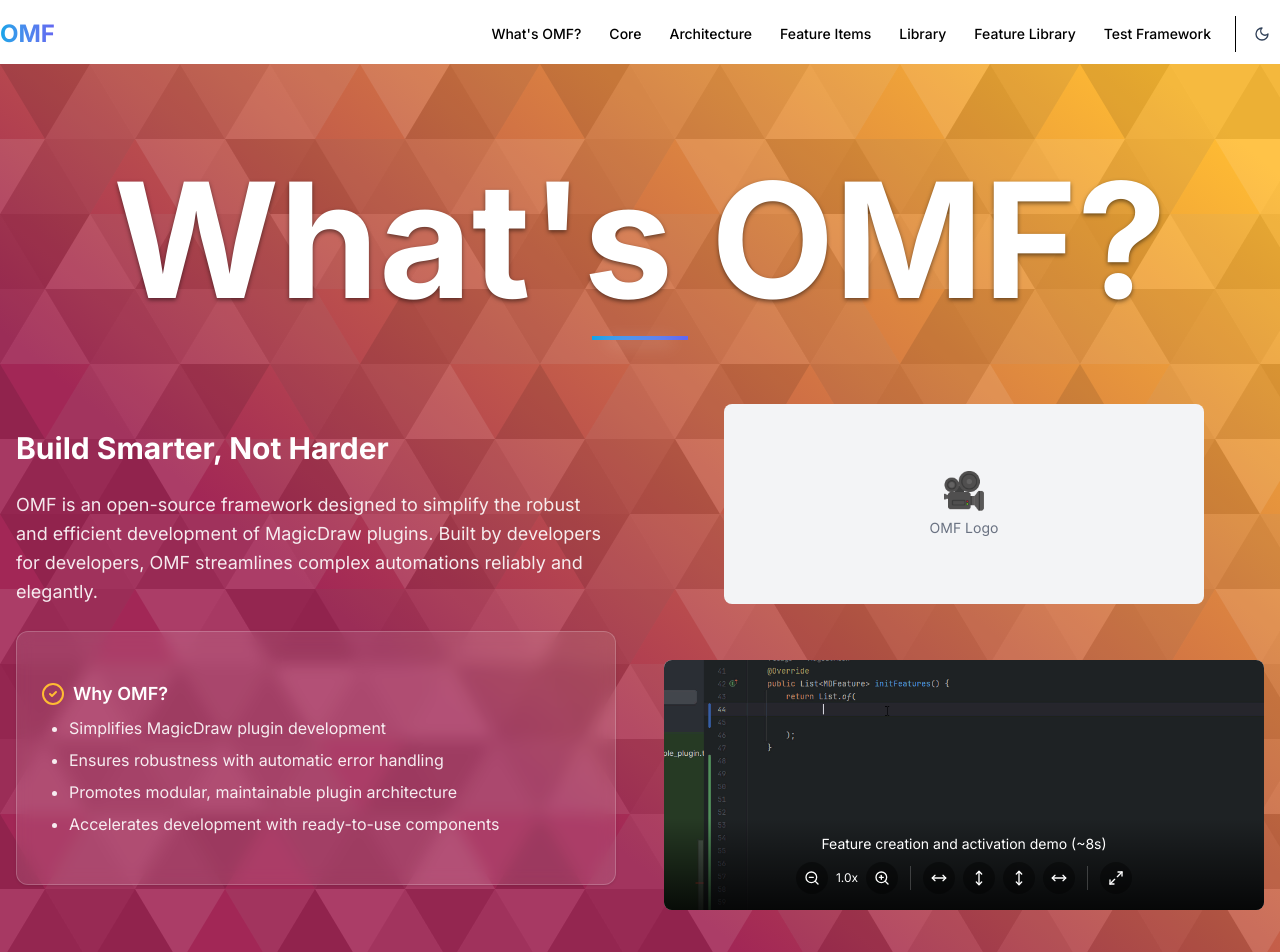
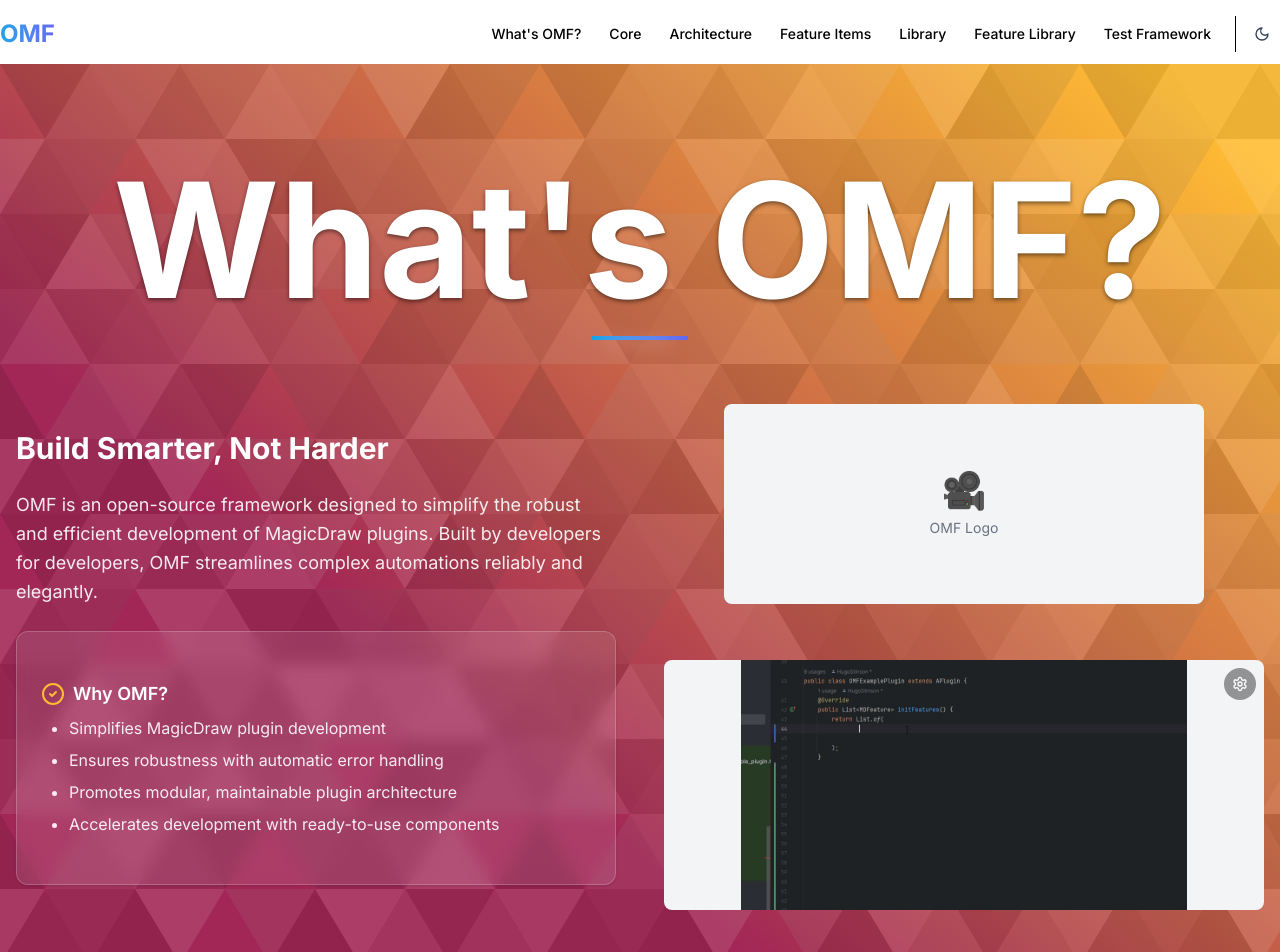
Before and after one commit to Elliades/OMF-website, a Next.js app in the folder omf-website/: page / in a window 1280 px wide. Shown: the top 952 px of the page. Built offline with nearby package versions, Linux system fonts and the light colour scheme.

Commit message:
Improve GIF display with hidden controls

```diff
--- a/omf-website/src/components/placeholder-media.tsx
+++ b/omf-website/src/components/placeholder-media.tsx
@@ -7,7 +7,7 @@
 import { motion } from "framer-motion";
 import { cn } from "@/lib/utils";
 import { useState } from "react";
-import { Maximize2, Minimize2, ZoomIn, ZoomOut, MoveHorizontal, MoveVertical } from "lucide-react";
+import { Maximize2, Minimize2, ZoomIn, ZoomOut, MoveHorizontal, MoveVertical, Settings } from "lucide-react";
 
 interface PlaceholderMediaProps {
   type: "image" | "gif";
@@ -36,8 +36,9 @@
 }: PlaceholderMediaProps) {
   const gifPath = gifMapping[label];
   const [isExpanded, setIsExpanded] = useState(false);
+  const [showControls, setShowControls] = useState(false);
   const [scale, setScale] = useState(1);
-  const [position, setPosition] = useState({ x: 50, y: 50 });
+  const [position, setPosition] = useState({ x: 0, y: 0 });
 
   const incrementScale = () => {
     setScale(prev => Math.min(prev + 0.1, 2));
@@ -51,8 +52,8 @@
     setPosition(prev => ({
       ...prev,
       x: direction === 'left'
-        ? Math.max(prev.x - 5, 0)
-        : Math.min(prev.x + 5, 100)
+        ? prev.x - 5
+        : prev.x + 5
     }));
   };
 
@@ -60,9 +61,19 @@
     setPosition(prev => ({
       ...prev,
       y: direction === 'up'
-        ? Math.max(prev.y - 5, 0)
-        : Math.min(prev.y + 5, 100)
+        ? prev.y - 5
+        : prev.y + 5
     }));
+  };
+
+  const resetPosition = () => {
+    setScale(1);
+    setPosition({ x: 0, y: 0 });
+  };
+
+  const toggleControls = (e: React.MouseEvent) => {
+    e.stopPropagation();
+    setShowControls(prev => !prev);
   };
 
   return (
@@ -81,16 +92,27 @@
             <img
               src={gifPath}
               alt={label}
-              className="w-full h-full object-cover transition-transform duration-200"
+              className="w-full h-full object-contain transition-transform duration-200"
               style={{
-                transform: `scale(${scale}) translate(${position.x - 50}%, ${position.y - 50}%)`,
+                transform: `scale(${scale}) translate(${position.x}px, ${position.y}px)`,
                 transformOrigin: 'center center'
               }}
             />
           </div>
-          <div className="absolute bottom-0 left-0 right-0 p-4 bg-gradient-to-t from-black/80 to-transparent">
+
+          {/* Small settings button */}
+          <button
+            onClick={toggleControls}
+            className="absolute top-2 right-2 p-2 bg-black/40 rounded-full hover:bg-black/60 text-white transition-colors z-10"
+          >
+            <Settings className="h-4 w-4" />
+          </button>
+
+          {/* Controls panel - only shown when showControls is true */}
+          {showControls && (
+            <div className="absolute bottom-0 left-0 right-0 p-4 bg-gradient-to-t from-black/80 to-transparent z-10">
               <div className="text-sm text-white mb-2 text-center">{label}</div>
-            <div className="flex items-center justify-center gap-2">
+              <div className="flex items-center justify-center gap-2 flex-wrap">
                 <button
                   onClick={(e) => { e.stopPropagation(); decrementScale(); }}
                   className="p-2 bg-black/40 rounded-full hover:bg-black/60 text-white transition-colors"
@@ -131,6 +153,13 @@
                 </button>
                 <div className="w-px h-6 bg-white/20 mx-1"></div>
                 <button
+                  onClick={(e) => { e.stopPropagation(); resetPosition(); }}
+                  className="p-2 bg-black/40 rounded-full hover:bg-black/60 text-white transition-colors text-xs"
+                >
+                  Reset
+                </button>
+                <div className="w-px h-6 bg-white/20 mx-1"></div>
+                <button
                   onClick={(e) => { e.stopPropagation(); setIsExpanded(!isExpanded); }}
                   className="p-2 bg-black/40 rounded-full hover:bg-black/60 text-white transition-colors"
                 >
@@ -138,6 +167,7 @@
                 </button>
               </div>
             </div>
+          )}
         </>
       ) : (
         <div className="absolute inset-0 flex items-center justify-center">
```
Lines whose indentation alone changed are shown as unchanged.
